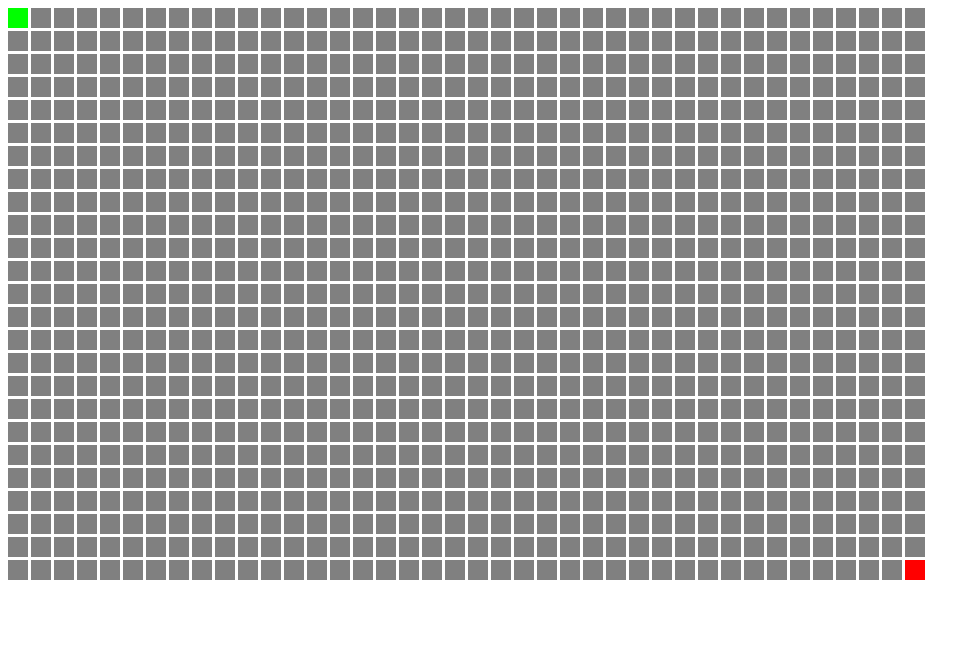
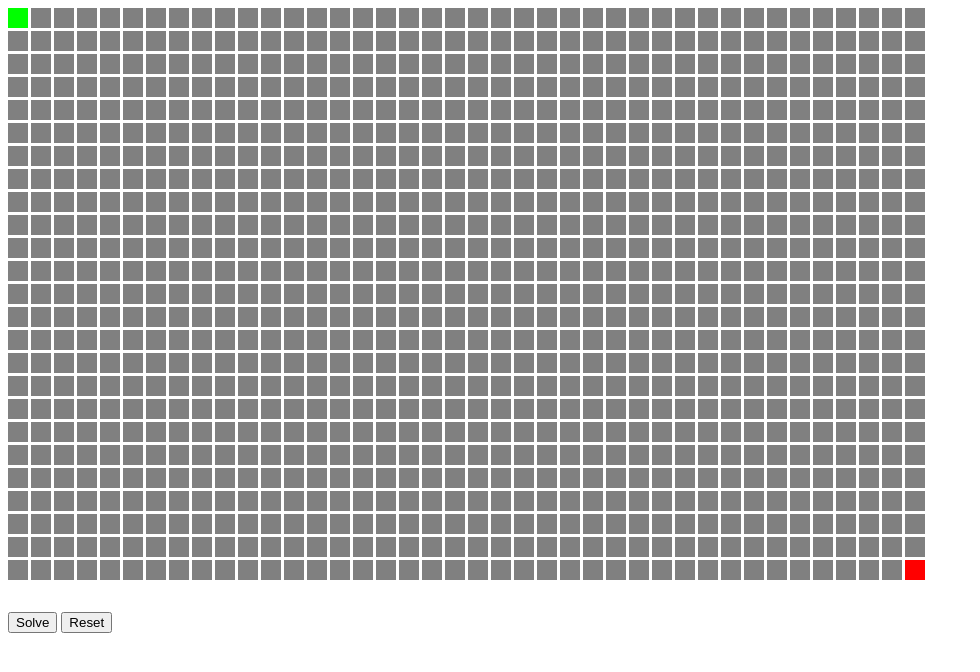
Before and after one commit to scottbing/SB_Solve, a plain HTML site: page solve/index.html in a window 1280 px wide. Shown: the whole page, without its empty margins (0-980 px from the left). Drawn offline with Linux system fonts and the light colour scheme.

Commit message:
SB_Solve
SB_Solve

```diff
--- a/solve/index.html
+++ b/solve/index.html
@@ -6,7 +6,10 @@
 
 </head>
 <body>
-	<canvas id='myCanvas' width='1200' height='800'> </canvas>
+	<canvas id='myCanvas' width='1000' height='600'> </canvas><br />
+	<button onclick = "solveMaze()">Solve</button>
+	<button onclick = "reset()">Reset</button>
+	<p id="outcome"></p>
 	<script src="solve.js" type="text/javascript"></script>
 </body>
 </html>
--- a/solve/solve.js
+++ b/solve/solve.js
@@ -5,6 +5,7 @@
 
 var  canvas;
 var ctx;
+var output;
 
 var Width = 1200;
 var Height = 800;
@@ -27,9 +28,8 @@ for (c = 0; c < tileColumnCount; c++) {
         tiles[c][r] = {x: c*(tileW+3), y: r*(tileH+3), state: 'e'}; // state is 'e' for empty
     }
 }
-
 tiles[0][0].state = 's'; //start tile
-tiles[tileColumnCount-1][tileRowCount-1].state = 'f';
+tiles[tileColumnCount-1][tileRowCount-1].state = 'f';   // finish tile
 
 // color each of the squares according to its currrent state value
 function rect(x,y,w,h,state) {
@@ -41,6 +41,10 @@ function rect(x,y,w,h,state) {
         ctx.fillStyle = '#808080'; // RGB
     } else if (state == 'w') {
         ctx.fillStyle = '#0000FF'; // RGB
+    } else if (state == 'x') {
+        ctx.fillStyle = '#000000'; // RGB
+    } else {
+        ctx.fillStyle = '#FFFF00'; // RGB
     }
 
     ctx.beginPath();
@@ -64,9 +68,121 @@ function draw() {
     }
 }
 
+function solveMaze() {
+    var Xqueue = [0];
+    var Yqueue = [0];
+
+    var pathFound = false;
+
+    var xLoc;
+    var yLoc;
+
+    while (Xqueue.length > 0 && !pathFound) {
+        console.log("Xqueue.length: ", Xqueue.length);
+        console.log("pathFound: ", pathFound);
+        xLoc = Xqueue.shift();
+        console.log("after shift 'x' xLoc", xLoc);
+        console.log("after shift 'x' yLoc", yLoc);
+        yLoc = Yqueue.shift();
+        console.log("after shift 'y' xLoc", xLoc);
+        console.log("after shift 'y' yLoc", yLoc);
+
+        if (xLoc > 0) {
+            if (tiles[xLoc-1][yLoc].state == 'f') {
+                pathFound = true;
+            }
+        }
+        if (xLoc < tileColumnCount - 1) {
+            if (tiles[xLoc+1][yLoc].state == 'f') {
+                pathFound = true;
+            }
+        }
+        if (yLoc > 0) {
+            if (tiles[xLoc][yLoc-1].state == 'f') {
+                pathFound = true;
+            }
+        }
+        if (yLoc < tileRowCount - 1) {
+            if (tiles[xLoc][yLoc+1].state == 'f') {
+                pathFound = true;
+            }
+        }
+
+
+        if (xLoc > 0) {
+            if (tiles[xLoc-1][yLoc].state == 'e') {
+                Xqueue.push(xLoc-1);
+                Yqueue.push(yLoc);
+                tiles[xLoc-1][yLoc].state = tiles[xLoc][yLoc].state + 'l';
+            }
+        }
+        if (xLoc < tileColumnCount - 1) {
+            if (tiles[xLoc+1][yLoc].state == 'e') {
+                Xqueue.push(xLoc+1);
+                Yqueue.push(yLoc);
+                tiles[xLoc+1][yLoc].state = tiles[xLoc][yLoc].state + 'r';
+            }
+        }
+        if (yLoc > 0) {
+            if (tiles[xLoc][yLoc-1].state == 'e') {
+                Xqueue.push(xLoc);
+                Yqueue.push(yLoc-1);
+                tiles[xLoc][yLoc-1].state = tiles[xLoc][yLoc].state + 'u';
+            }
+        }
+        if (yLoc < tileRowCount - 1) {
+            if (tiles[xLoc][yLoc+1].state == 'e') {
+                Xqueue.push(xLoc);
+                Yqueue.push(yLoc+1);
+                tiles[xLoc][yLoc+1].state = tiles[xLoc][yLoc].state + 'd';
+            }
+        }
+    }
+
+    if (!pathFound) {
+        output.innerHTML = 'No Solution!';
+    } else {
+        output.innerHTML = 'Solved!';
+        var path = tiles[xLoc][yLoc].state;
+        var pathLength = path.length;
+        var currX = 0
+        var currY = 0;
+        for (var i = 0; i < pathLength-1; i++) {
+            if (path.charAt(i+1) == 'u') {
+                currY -= 1;
+            }
+            if (path.charAt(i+1) == 'd') {
+                currY += 1;
+            }
+            if (path.charAt(i+1) == 'r') {
+                currX += 1;
+            }
+            if (path.charAt(i+1) == 'l') {
+                currX -= 1;
+            }
+            tiles[currX][currY].state = 'x';
+        }
+    }
+}
+
+function reset() {
+    for (c = 0; c < tileColumnCount; c++) {
+    tiles[c] = [];
+    for (r = 0; r < tileRowCount;  r++) {
+        tiles[c][r] = {x: c*(tileW+3), y: r*(tileH+3), state: 'e'}; // state is 'e' for empty
+        }
+    }
+    tiles[0][0].state = 's'; //start tile
+    tiles[tileColumnCount-1][tileRowCount-1].state = 'f';  // finish tile
+
+    // clear  output area
+    output.innerHTML + '';
+}
+
 function init() {
     canvas = document.getElementById("myCanvas");
     ctx = canvas.getContext("2d");
+    output = document.getElementById("outcome");
     return setInterval(draw, 10);
 }
 
```
Also changed, not shown: 1 other file.
